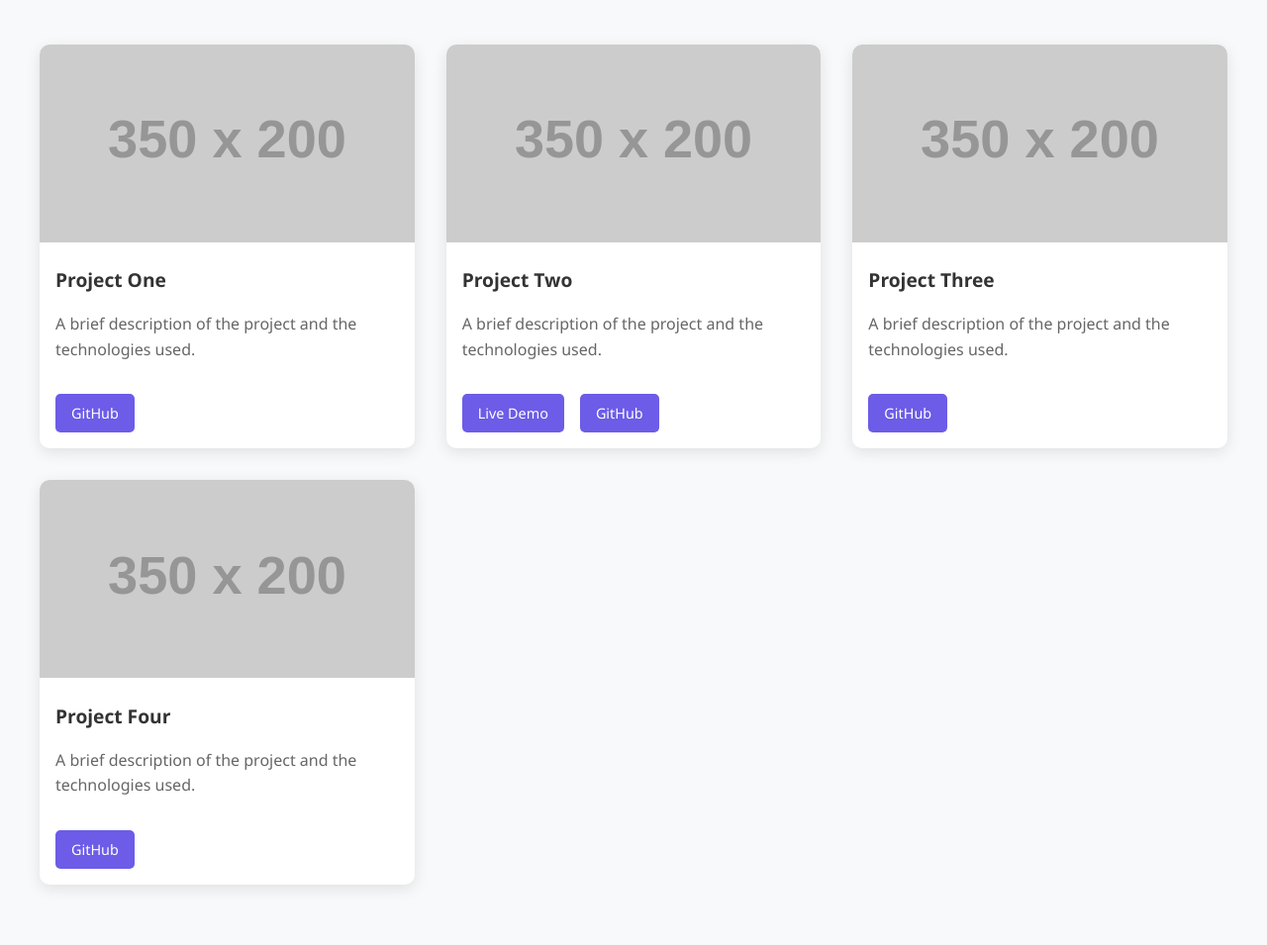
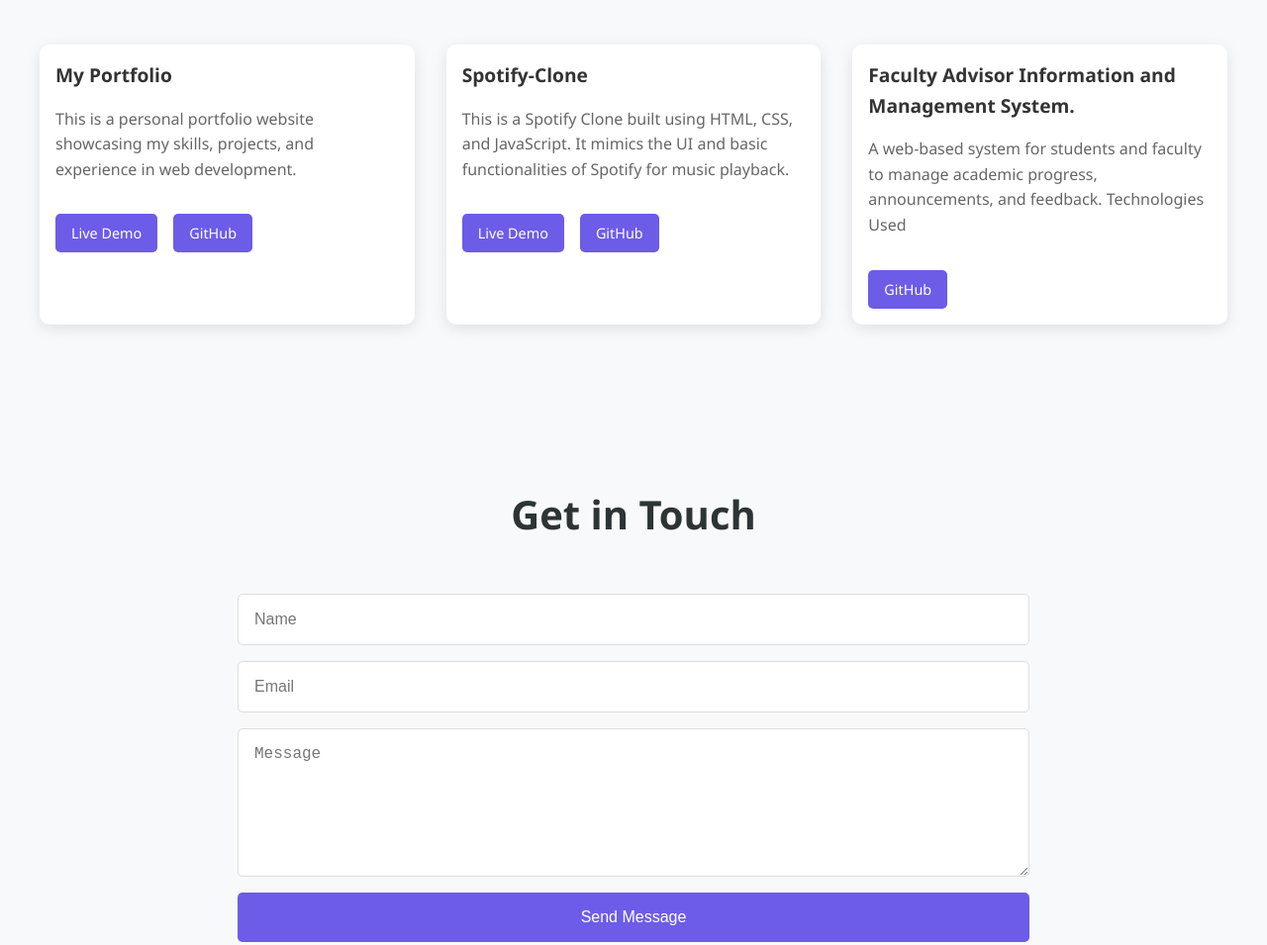
Before and after one commit to Poonam-0207/portfolio, a plain HTML site: page port.html in a window 1280 px wide. Shown: the part 1558-2513 px from the top of the page at 99% size. Drawn offline with Linux system fonts and the light colour scheme; placeholder pictures from the web are drawn by us.

Commit message:
ADDED FILES

```diff
--- a/port.html
+++ b/port.html
@@ -45,37 +45,28 @@
         <h2>My Projects</h2>
         <div class="project-grid">
             <div class="project-card">
-                <img src="https://via.placeholder.com/350x200" alt="Project 1">
-                <h3>Project One</h3>
-                <p>A brief description of the project and the technologies used.</p>
+                <h3>My Portfolio</h3>
+                <p> This is a personal portfolio website showcasing my skills, projects, and experience in web development.</p>
                 <div class="project-links">
-
-                    <a href="#" class="project-link">GitHub</a>
+                    <a href="https://poonam-0207.github.io/portfolio/" class="project-link" target="_blank">Live Demo</a>
+                    <a href="https://github.com/Poonam-0207/portfolio.git" class="project-link">GitHub</a>
                 </div>
             </div>
             <div class="project-card">
-                <img src="https://via.placeholder.com/350x200" alt="Project 2">
-                <h3>Project Two</h3>
-                <p>A brief description of the project and the technologies used.</p>
+                <h3>Spotify-Clone</h3>
+                <p>This is a Spotify Clone built using HTML, CSS, and JavaScript. It mimics the UI and basic functionalities of Spotify for music playback.</p>
                 <div class="project-links">
                     <a href="https://poonam-0207.github.io/Spotify/" class="project-link" target="_blank">Live Demo</a>
                     <a href="https://github.com/Poonam-0207/Spotify.git" class="project-link" target="_blank">GitHub</a>
                 </div>
             </div>
             <div class="project-card">
-                <img src="https://via.placeholder.com/350x200" alt="Project 2">
-                <h3>Project Three</h3>
-                <p>A brief description of the project and the technologies used.</p>
+                <h3>Faculty Advisor Information and Management System.</h3>
+                <p>A web-based system for students and faculty to manage academic progress, announcements, and feedback.
+                    Technologies Used
+                    </p>
                 <div class="project-links">
-                    <a href="https://github.com/Poonam-0207/Spotify.git" class="project-link" target="_blank">GitHub</a>
-                </div>
-            </div>
-            <div class="project-card">
-                <img src="https://via.placeholder.com/350x200" alt="Project 2">
-                <h3>Project Four</h3>
-                <p>A brief description of the project and the technologies used.</p>
-                <div class="project-links">
-                    <a href="https://github.com/Poonam-0207/Spotify.git" class="project-link" target="_blank">GitHub</a>
+                    <a href="https://github.com/Poonam-0207/ProjectFac.git" class="project-link" target="_blank">GitHub</a>
                 </div>
             </div>
         </div>
```
Also changed, not shown: 1 other file.
